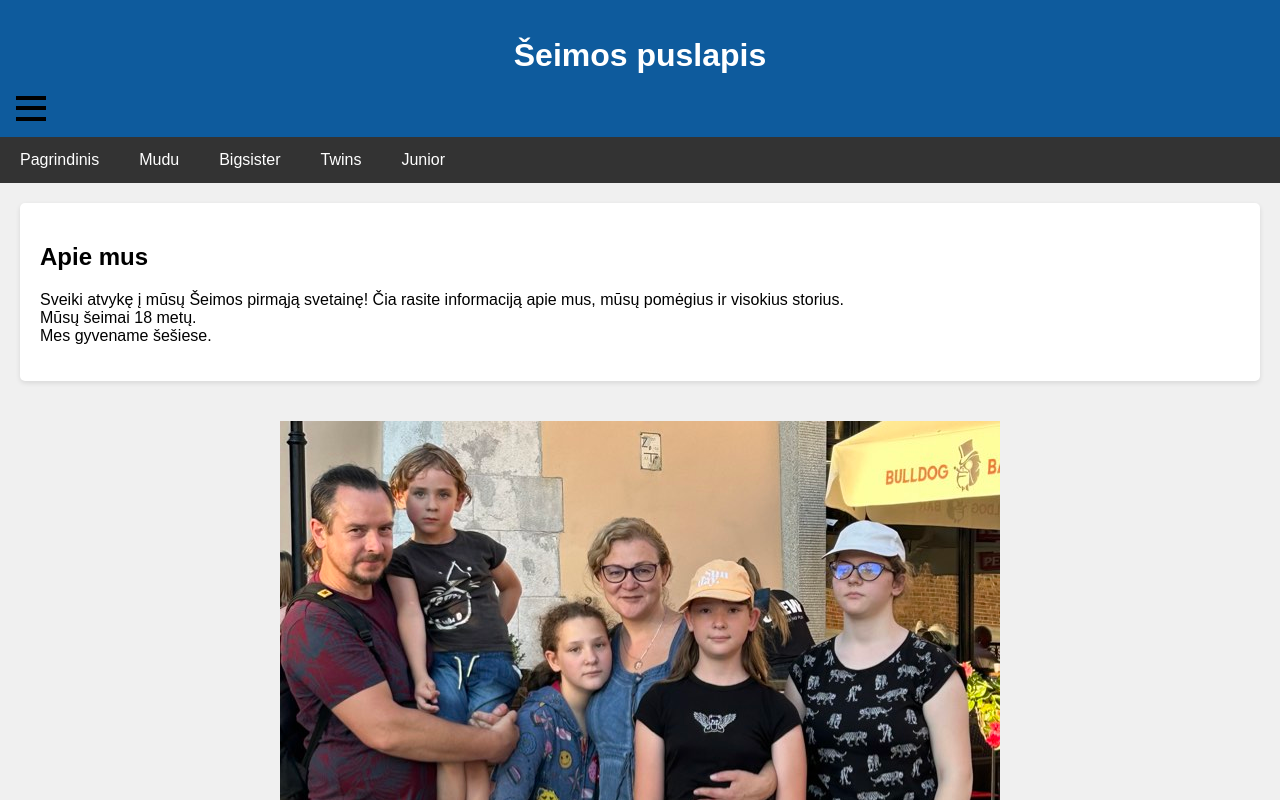
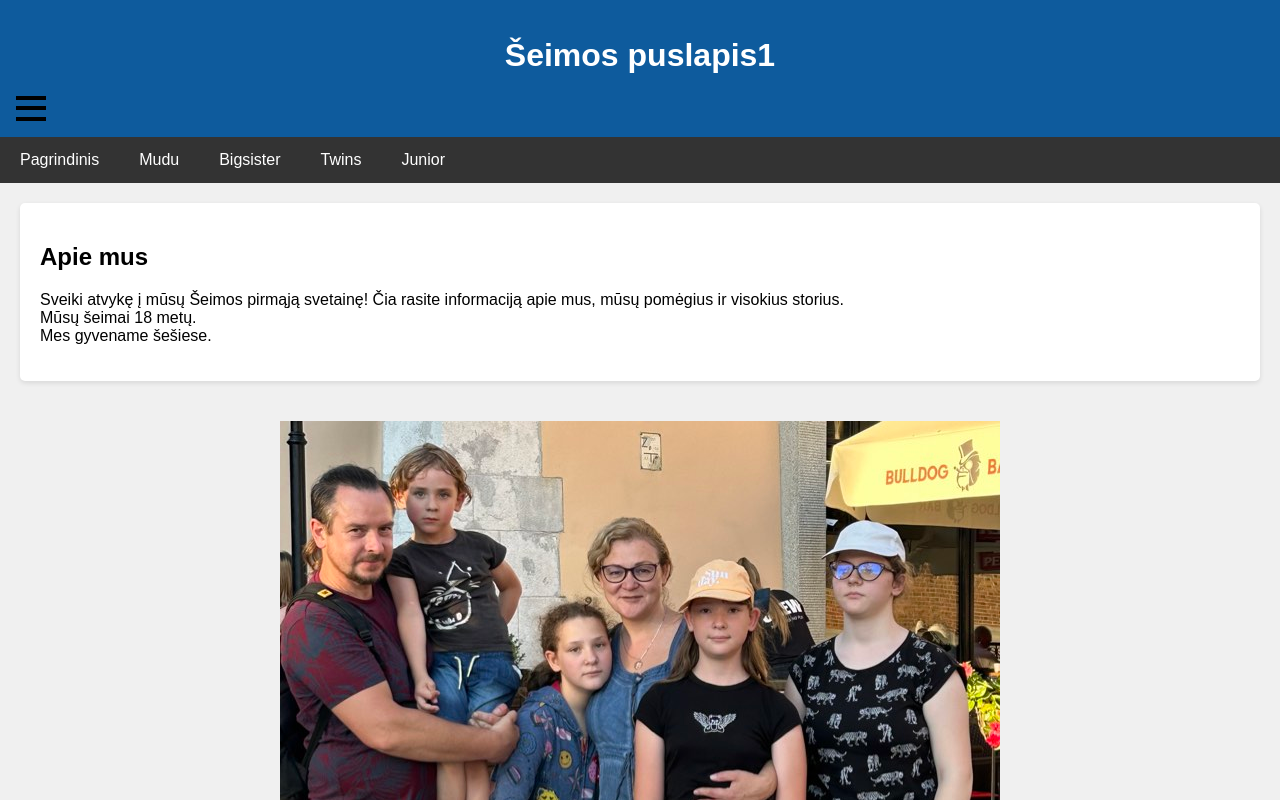
Before and after one commit to Reginamrc/Project-namu-darbas, a plain HTML site: page index.html in a window 1280 px wide. Shown: the top 800 px of the page. Drawn offline with Linux system fonts and the light colour scheme.

Commit message:
Pradžia1

```diff
--- a/index.html
+++ b/index.html
@@ -56,7 +56,7 @@
 <body>
 
 <header>
-    <h1>Šeimos puslapis</h1>
+    <h1>Šeimos puslapis1</h1>
     <div class="burger" id="burger">
         <div class="line"></div>
         <div class="line"></div>
```
